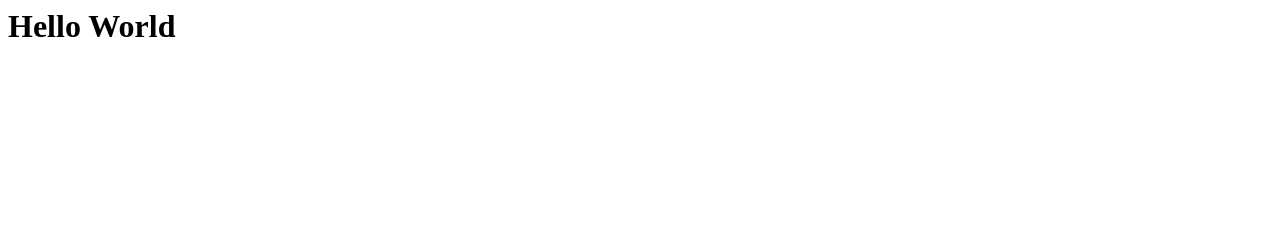
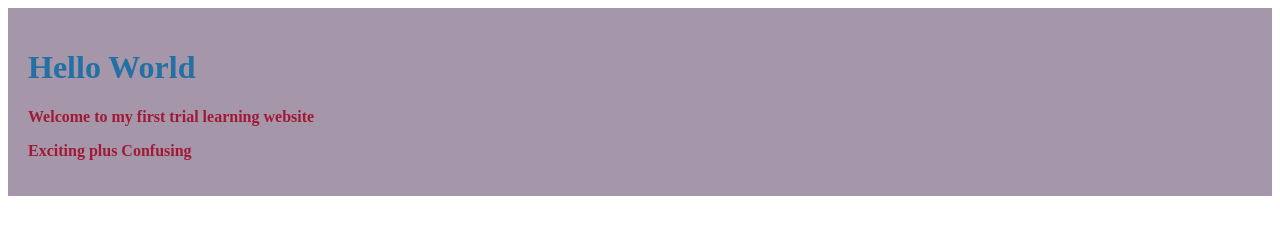
Before and after one commit to helen3536/helen3536.github.io, a plain HTML site: page index.html in a window 1280 px wide. Drawn offline with Linux system fonts and the light colour scheme.

Commit message:
test css

```diff
--- a/index.html
+++ b/index.html
@@ -1,6 +1,13 @@
 <html>
    <head>
      <title>My Website</title>
+    <link href ="mystyle.css" type = text/css rel = "stylesheet">
    </head>
-   <h1>Hello World</h1>
-<html>
+    <body>
+  <div id="top">
+   <h1 class="intro2">Hello World</h1>
+      <p class="intro1">Welcome to my first trial learning website</p>
+      <p class="intro1">Exciting plus Confusing</p>
+      </div>
+          </body>
+</html>
--- /dev/null
+++ b/mystyle.css
@@ -0,0 +1,3 @@
+#top {background-color: #A696AA  ; padding: 20px; font family: georgia;}
+.intro1 { color: #A11A35  ; font-weight: bold; font family: helvetica;}
+.intro2 { color: #2371A4  ; font-weight: bold; font family: serif;}
```
